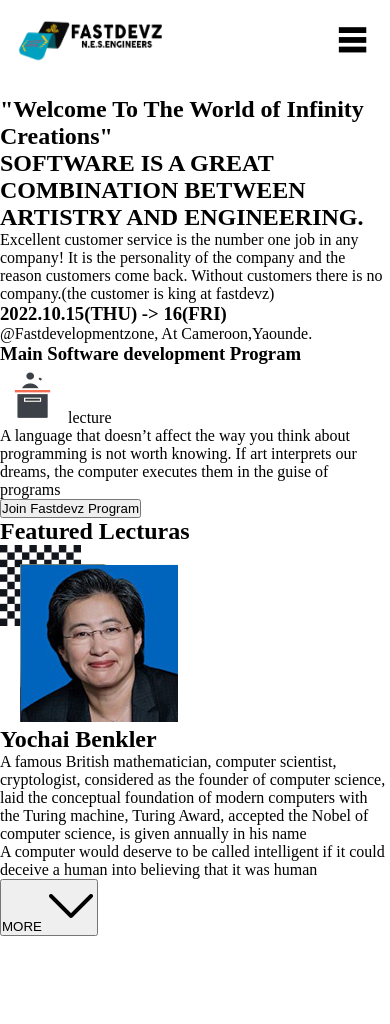
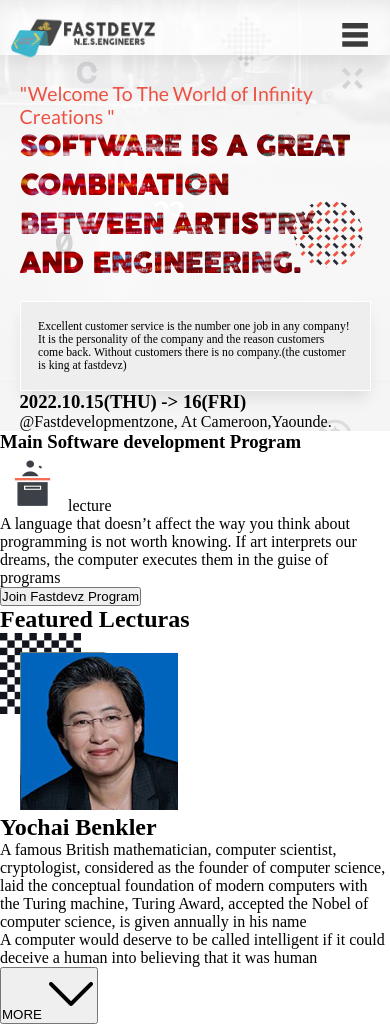
Before and after one commit to soulemanou-software/Capstone--pro--1, a website: page index.html in a window 390 px wide. Before the commit the page ends 936 px from the top, so only its background shows below. Drawn offline with Linux system fonts and the light colour scheme.

Commit message:
styled the mobile healines text

```diff
--- a/mobile.css
+++ b/mobile.css
@@ -1,6 +1,12 @@
 @font-face {
     font-family: coco;
     src: url(resources/fonts/cocogoose-pro.regular.ttf);
+}
+:root{
+    --text-color: #ec5242;
+    --bg-color: #272a31;
+    --forground-bg-color: #eeeeee;
+    --forground-bg-color1: #ffffff;
 }
 *{
     padding: 0px;
@@ -11,29 +17,30 @@
 /* logo area */
 #nav{
     display:flex;
-   justify-content:center;
-   position: sticky;
-   align-items: center;
+    justify-content:center;
+    position: fixed;
     width: 100%;
-    height: 3rem;
+    height: 14vw;
+    margin-bottom: 0;
+    background: #fff; opacity: 0.75;
     border: none;
-    margin-bottom: 3rem;
-    background: transparent;
-    /*box-shadow: 2px 2px 20px 1px;*/
+    box-shadow: inset 0px 12px 18px -7px rgba(0,0,0,0.1),0px 10px 15px -3px rgba(0,0,0,0.1);
 }
 nav> a{
     display:flex;
     justify-content:center;
     align-items: center;
-    width: 100%;
-    height: 100%;
+    width: auto;
+    height: auto;
 
 }
 nav{
    display:flex;
    justify-content:space-between;
+   flex: content;
    flex-direction:row;
-   padding: 3rem 0rem 1rem 1rem;
+   padding: 0%;
+   margin: 0%;
    width:auto;
    height: auto;
 }
@@ -47,14 +54,56 @@
     width: auto;
 }
 nav> .logo> img{
-    width: 150px;
-    height: 50px;
-    margin: 0;
-    padding: 0rem 0rem;
+    display:flex;
+    justify-content:center;
+    align-items: center;
+    width: 90%;
+    height: 90%;
+    margin: 12% 0 0 0;
+    padding: 0%;
 }
 
 nav> :nth-child(2){
-    width: 20%;
-    height: 20%;
+    width: 18vw;
+    height: 18vw;
 }
 /*end of nav bar design here*/
+#headlines{
+ padding: 12% 5% 0% 5%;
+ display: block;
+ margin: 0%;
+ background-image: url(Resources/images/mobile-hero-bg.png);
+ background-repeat: no-repeat;
+ background-size: cover;
+
+}
+#headlines > :nth-child(1){
+    padding: 10% 0% 0% 0%;
+    font-size: 5vw;
+    font-weight: 400;
+    font-family: 'Lato', sans-serif;
+    color: var(--text-color);
+    text-align: start;
+}
+#headlines :nth-child(2){
+    font-family: coco;
+    box-sizing: border-box;
+    font-size: 7vw;
+    font-weight: 900;
+    background-image: url(Resources/images/text--2bg.jpg);
+    background-repeat: no-repeat;
+    background-size: cover;
+    background-clip: text;
+    -webkit-background-clip: text;
+    color: transparent;
+    padding-bottom: 5%;
+    text-align: start;
+}
+#headlines :nth-child(3){
+    background-color: var(--forground-bg-color);
+    padding: 5%;
+    font-size: 3vw;
+    border: .5vw solid var(--forground-bg-color1);
+    text-align: start;
+    box-shadow: 0px 10px 15px -3px rgba(0,0,0,0.1);
+}
```
Also changed, not shown: index.html (+1 -1 lines), Resources/images/text--2bg.jpg (added).
